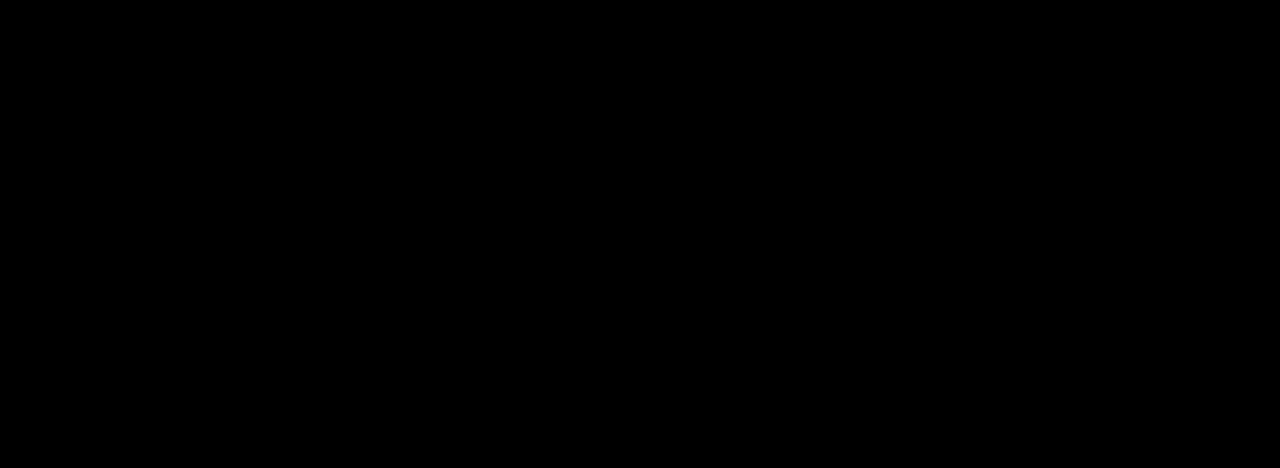
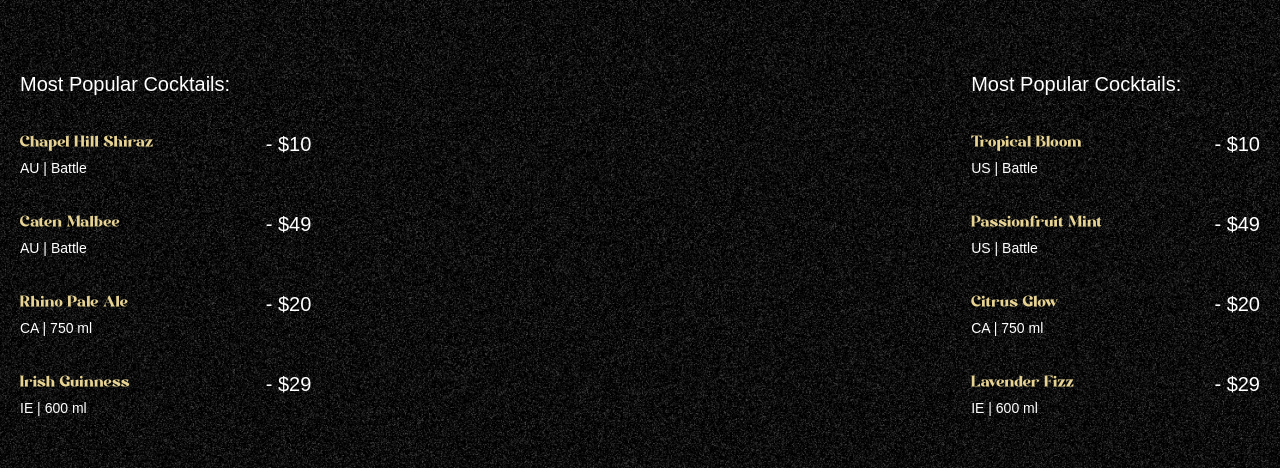
Before and after one commit to anjany06/gsapweb, a React (Vite) app: page / in a window 1280 px wide. Shown: the part 890-1358 px from the top of the page. Built offline with nearby package versions, Linux system fonts and the light colour scheme; a web font is replaced by a local one.

Commit message:
feat: add Cocktails component with GSAP animations for parallax effect

```diff
--- a/src/App.jsx
+++ b/src/App.jsx
@@ -4,12 +4,14 @@
 import React from "react";
 import Navbar from "./components/Navbar";
 import Hero from "./components/Hero";
+import Cocktails from "./components/Cocktails";
 
 const App = () => {
   return (
     <main>
       <Navbar />
       <Hero />
+      <Cocktails />
     </main>
   );
 };
--- /dev/null
+++ b/src/components/Cocktails.jsx
@@ -0,0 +1,80 @@
+import React from "react";
+import { cocktailLists, mockTailLists } from "../../constants";
+import { useGSAP } from "@gsap/react";
+import gsap from "gsap";
+
+const Cocktails = () => {
+  useGSAP(() => {
+    const parallaxTimeline = gsap.timeline({
+      scrollTrigger: {
+        trigger: "#cocktails",
+        start: "top 30%", // start the animation when the top of the cocktails section hits 30% of the viewport height
+        end: "bottom 80%", // end the animation when the bottom of the cocktails section hits 80% of the viewport height
+        scrub: true, // smooth scrubbing
+      },
+    });
+
+    parallaxTimeline
+      .from("#c-left-leaf", {
+        x: -100,
+        y: 100,
+      })
+      .from("#c-right-leaf", {
+        x: 100,
+        y: 100,
+      });
+  });
+  return (
+    <section id="cocktails" className="noisy">
+      <img
+        src="/images/cocktail-left-leaf.png"
+        alt="left-leaf"
+        id="c-left-leaf"
+      />
+      <img
+        src="/images/cocktail-right-leaf.png"
+        alt="right-leaf"
+        id="c-right-leaf"
+      />
+      <div className="list">
+        <div className="popular">
+          <h2>Most Popular Cocktails: </h2>
+
+          <ul>
+            {cocktailLists.map((drink) => (
+              <li key={drink.name}>
+                <div className="md:me-28">
+                  <h3>{drink.name}</h3>
+                  <p>
+                    {drink.country} | {drink.detail}
+                  </p>
+                </div>
+                <span>- {drink.price}</span>
+              </li>
+            ))}
+          </ul>
+        </div>
+
+        <div className="loved">
+          <h2>Most Popular Cocktails: </h2>
+
+          <ul>
+            {mockTailLists.map((drink) => (
+              <li key={drink.name}>
+                <div className="me-28">
+                  <h3>{drink.name}</h3>
+                  <p>
+                    {drink.country} | {drink.detail}
+                  </p>
+                </div>
+                <span>- {drink.price}</span>
+              </li>
+            ))}
+          </ul>
+        </div>
+      </div>
+    </section>
+  );
+};
+
+export default Cocktails;
```
